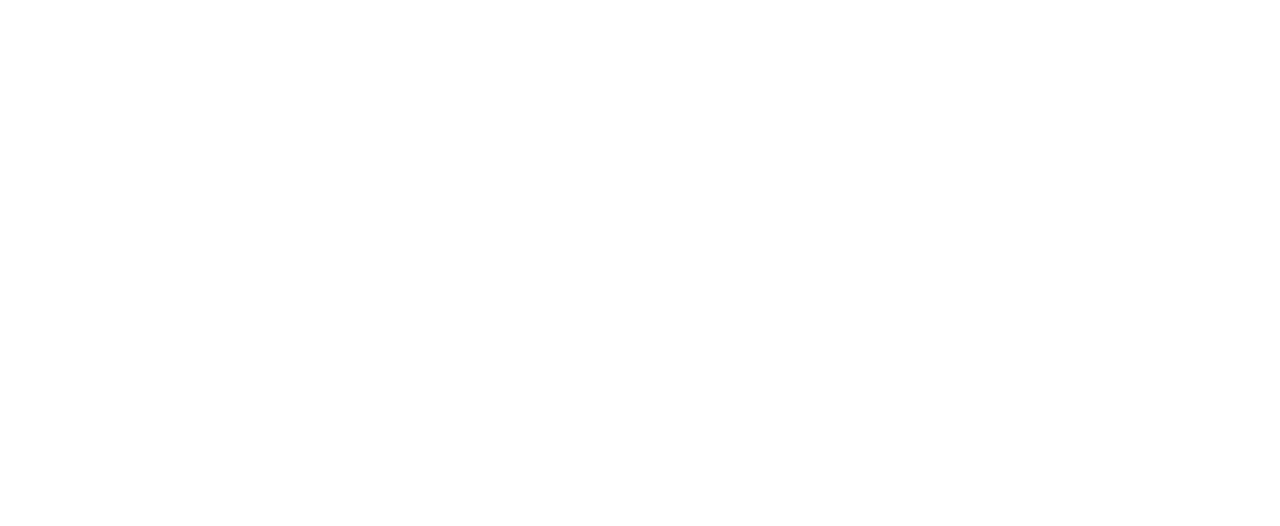
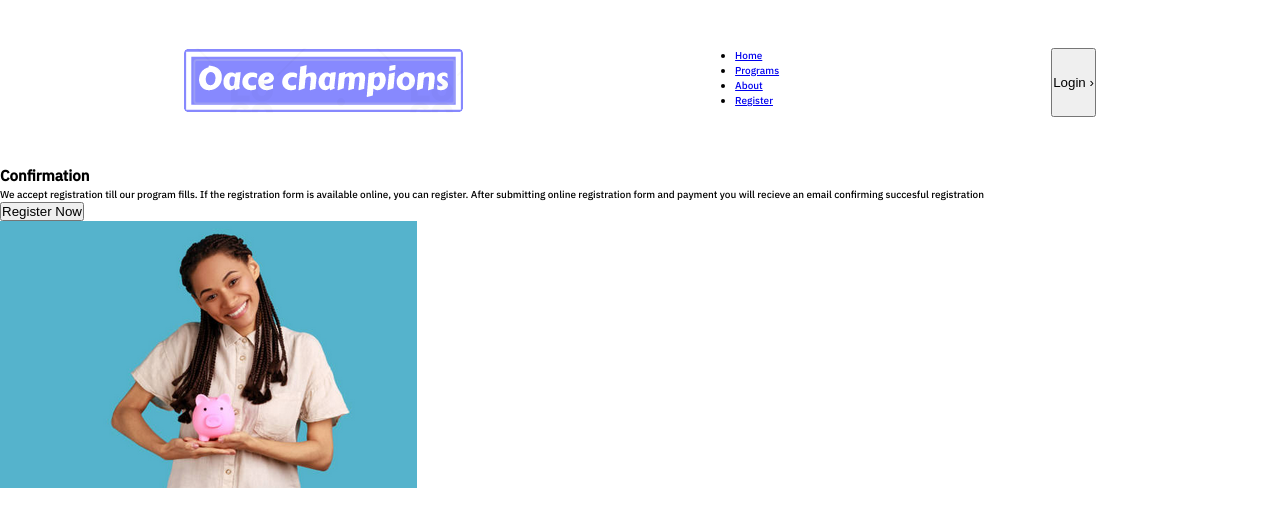
Before and after one commit to z3k9/ace, a website: page index.html in a window 1280 px wide. Drawn offline with nearby package versions, Linux system fonts and the light colour scheme; files that its build step writes are made by us from their sources.

Commit message:
wrote skeletal code for both header and confirmation section

```diff
--- a/index.html
+++ b/index.html
@@ -6,9 +6,38 @@
         <title></title>
         <meta name="description" content="">
         <meta name="viewport" content="width=device-width, initial-scale=1">
+        <link href="https://fonts.googleapis.com/css2?family=IBM+Plex+Sans+Arabic:wght@300;500&family=Montserrat:wght@200;300&display=swap" rel="stylesheet">
         <link rel="stylesheet" href="css/style.css">
     </head>
     <body>
+        <header class="header">
+            <div class="header__logo"><img src="img/logo.png" alt="logo image"></div>
+            <nav class="header-nav">
+                <ul class="header__list">
+                    <li class="header__item"><a href="#" class="header__link">Home</a></li>
+                    <li class="header__item"><a href="#" class="header__link">Programs</a></li>
+                    <li class="header__item"><a href="#" class="header__link">About</a></li>
+                    <li class="header__item"><a href="#" class="header__link">Register</a></li>
+                </ul>
+            </nav>
+            <button class="btn btn-lb">Login <span>&rsaquo;</span> </button>
+        </header>
+        <main>
+            <section class="confirmation">
+                <div class="confirmation__text">
+                    <h2 class="confirmation__header">
+                        Confirmation
+                    </h2>
+                    <p>We accept registration till our program fills. If the registration form is available online, you can register.
+                        After submitting online registration form and payment you will recieve an email confirming succesful registration  </p>
+                </div>
+
+                <button class="btn">Register Now</button>
+                <div class="confirmation__image"><img src="img/img1.png" alt="girl picture">
+                </div>
+            </section>
+            </main>
+
         <!--[if lt IE 7]>
             <p class="browsehappy">You are using an <strong>outdated</strong> browser. Please <a href="#">upgrade your browser</a> to improve your experience.</p>
         <![endif]-->
--- a/sass/base/_base.scss
+++ b/sass/base/_base.scss
@@ -0,0 +1,12 @@
+*,
+*::after,
+*::before{
+    margin: 0;
+    padding: 0;
+    box-sizing: inherit;
+}
+
+body{
+    font-size: 62.5%;
+    box-sizing: border-box;
+}
--- a/sass/base/_typography.scss
+++ b/sass/base/_typography.scss
@@ -0,0 +1,3 @@
+body{
+    font-family: 'IBM Plex Sans Arabic', sans-serif;
+}
--- /dev/null
+++ b/sass/layout/_home.scss
@@ -0,0 +1,14 @@
+header{
+    padding: 2rem;
+    display: flex;
+    justify-content: space-between;
+    align-items: center;
+
+    &__list{
+        display: flex;
+    }
+
+}
+.header-nav{
+
+}
--- a/sass/main.scss
+++ b/sass/main.scss
@@ -6,3 +6,5 @@
 @import "base/base";
 @import "base/typography";
 @import "base/utilities";
+
+@import "layout/home";
```
Also changed, not shown: package.json (added, +25 -0 lines), css/style.css (added), img/img1.png (added), img/logo.png (added), 2 other files.
